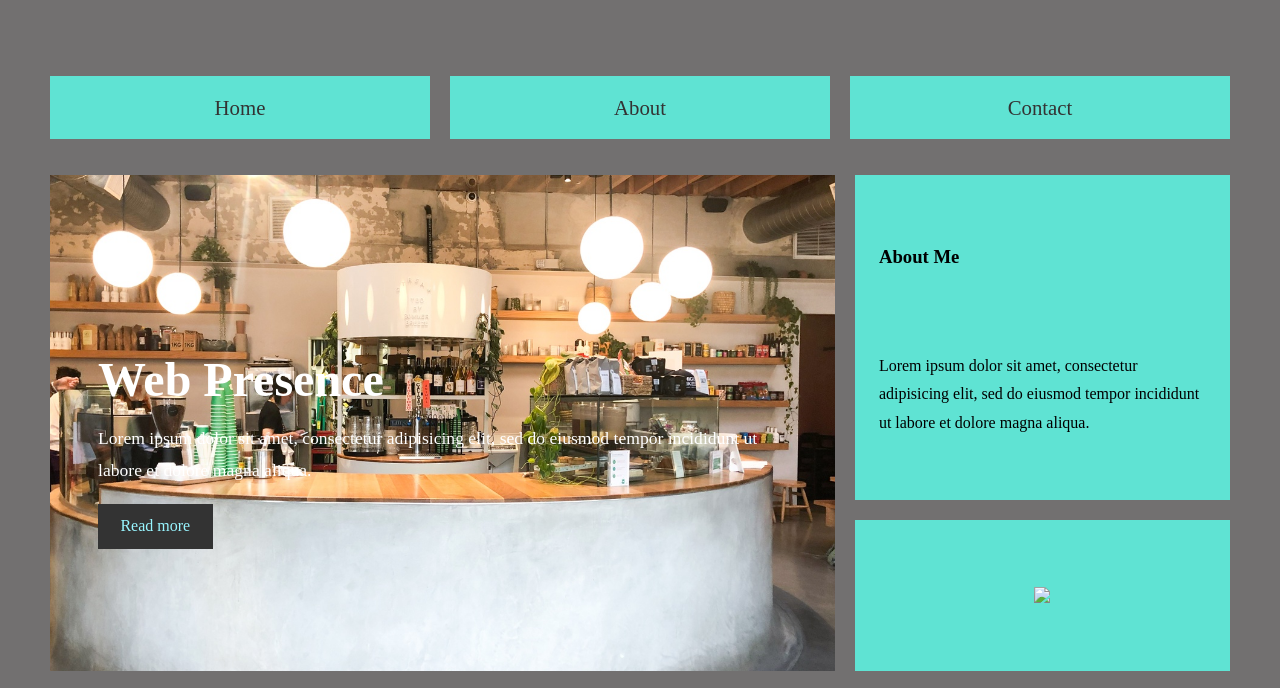
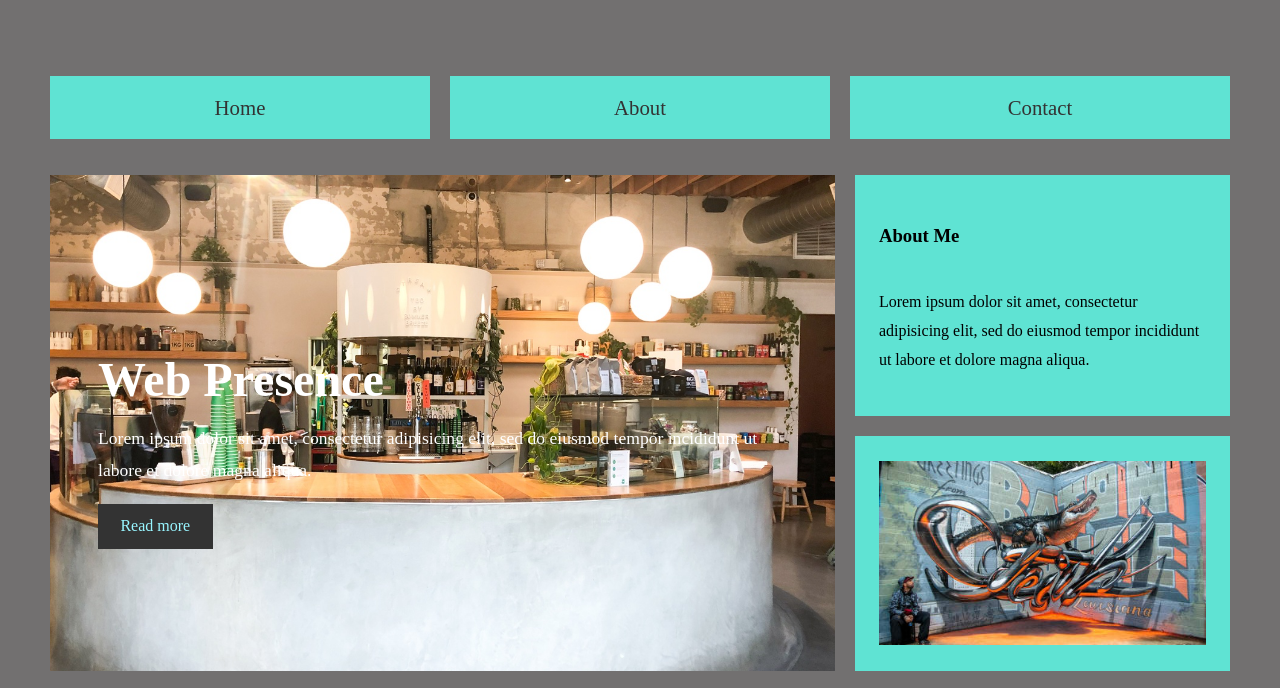
Before and after one commit to jcarrasco-1994/JayCarrasco, a plain HTML site: page index.html in a window 1280 px wide. Shown: the top 688 px of the page. Drawn offline with Linux system fonts and the light colour scheme; a web font is replaced by a local one.

Commit message:
Update index.html

```diff
--- a/index.html
+++ b/index.html
@@ -31,7 +31,7 @@
 				tempor incididunt ut labore et dolore magna aliqua.</p>
 			</div>
 			<div class="top-box top-box-b">
-				<img src="images/a1.jpg">
+				<img src="a1.jpg">
 			</div>
 		</section>
 		<section class="boxes">
```
